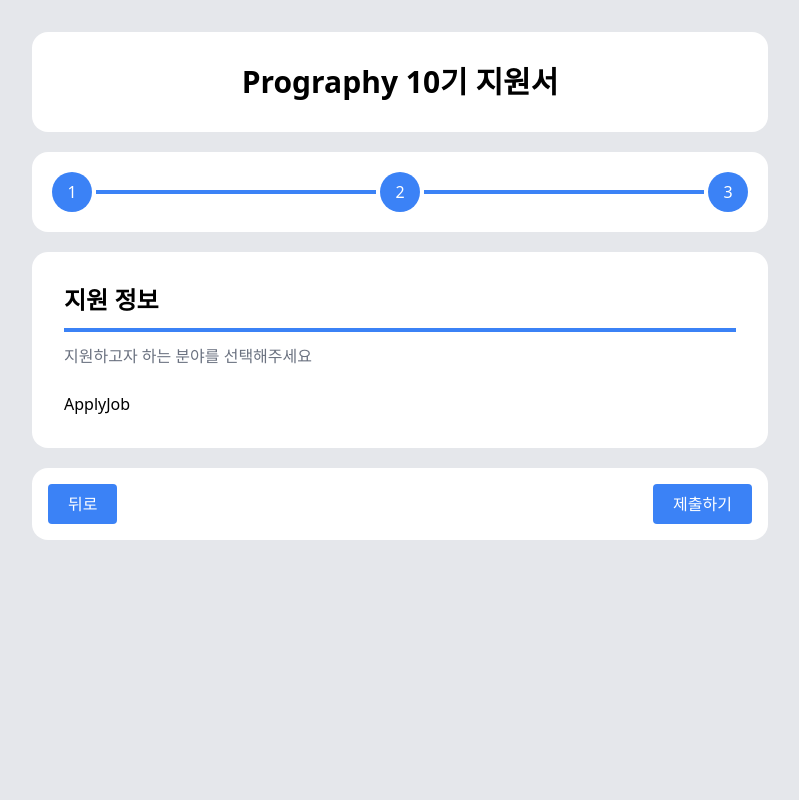
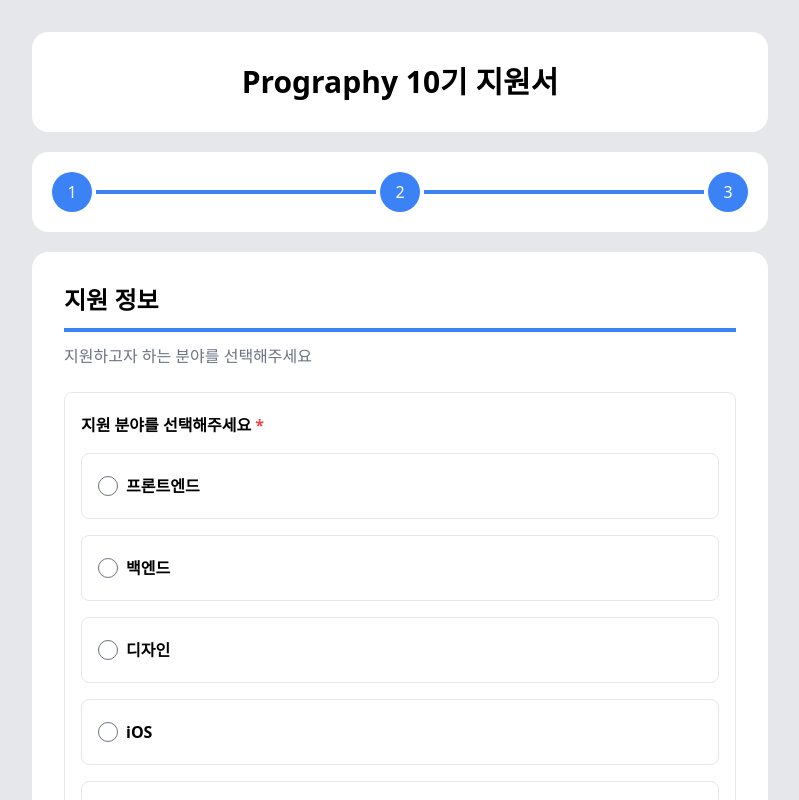
Before and after one commit to NYeonK/prography-10th-frontend, a React (Vite) app: page /apply/job in a window 1280 px wide. Shown: the top 800 px of the page, without its empty margins (240-1039 px from the left). Built offline with nearby package versions, Linux system fonts and the light colour scheme; the HTML template or start-up script is replaced by a standard one.

Commit message:
[ feat ] ApplyJob component UI 구현

```diff
--- a/src/components/ApplyPage/ApplyJob.tsx
+++ b/src/components/ApplyPage/ApplyJob.tsx
@@ -1,5 +1,41 @@
+import { useState } from "react";
+import Radio from "../@common/Radio";
+
+type JobType = "Fe" | "Be" | "Design" | "Ios" | "Android" | "Po" | null;
+
+const JOBS = [
+  { value: "Fe", label: "프론트엔드" },
+  { value: "Be", label: "백엔드" },
+  { value: "Design", label: "디자인" },
+  { value: "Ios", label: "iOS" },
+  { value: "Android", label: "안드로이드" },
+  { value: "Po", label: "Product Owner" },
+] as const;
+
 const ApplyJob = () => {
-  return <div>ApplyJob</div>;
+  const [job, setJob] = useState<JobType>(null);
+
+  const handleJobChange = (selectedJob: JobType) => {
+    setJob(job === selectedJob ? null : selectedJob);
+  };
+
+  return (
+    <div className="flex flex-col gap-4 py-5 px-4 border border-gray-200 font-semibold rounded-lg">
+      <p>
+        지원 분야를 선택해주세요
+        <span className="pl-1 text-red-500">*</span>
+      </p>
+      <div className="flex flex-col gap-4">
+        {JOBS.map(({ value, label }) => (
+          <Radio
+            checked={job === value}
+            onChange={() => handleJobChange(value)}
+            label={label}
+          />
+        ))}
+      </div>
+    </div>
+  );
 };
 
 export default ApplyJob;
```
